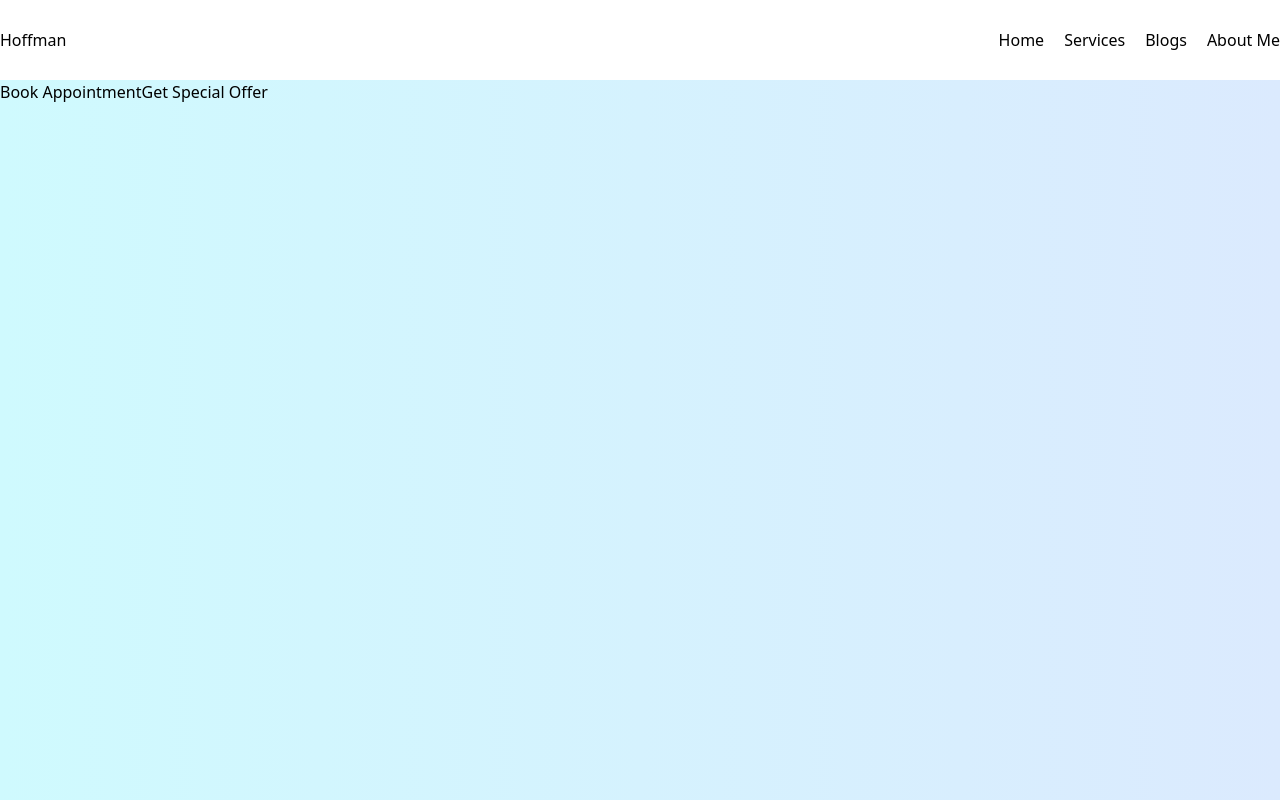
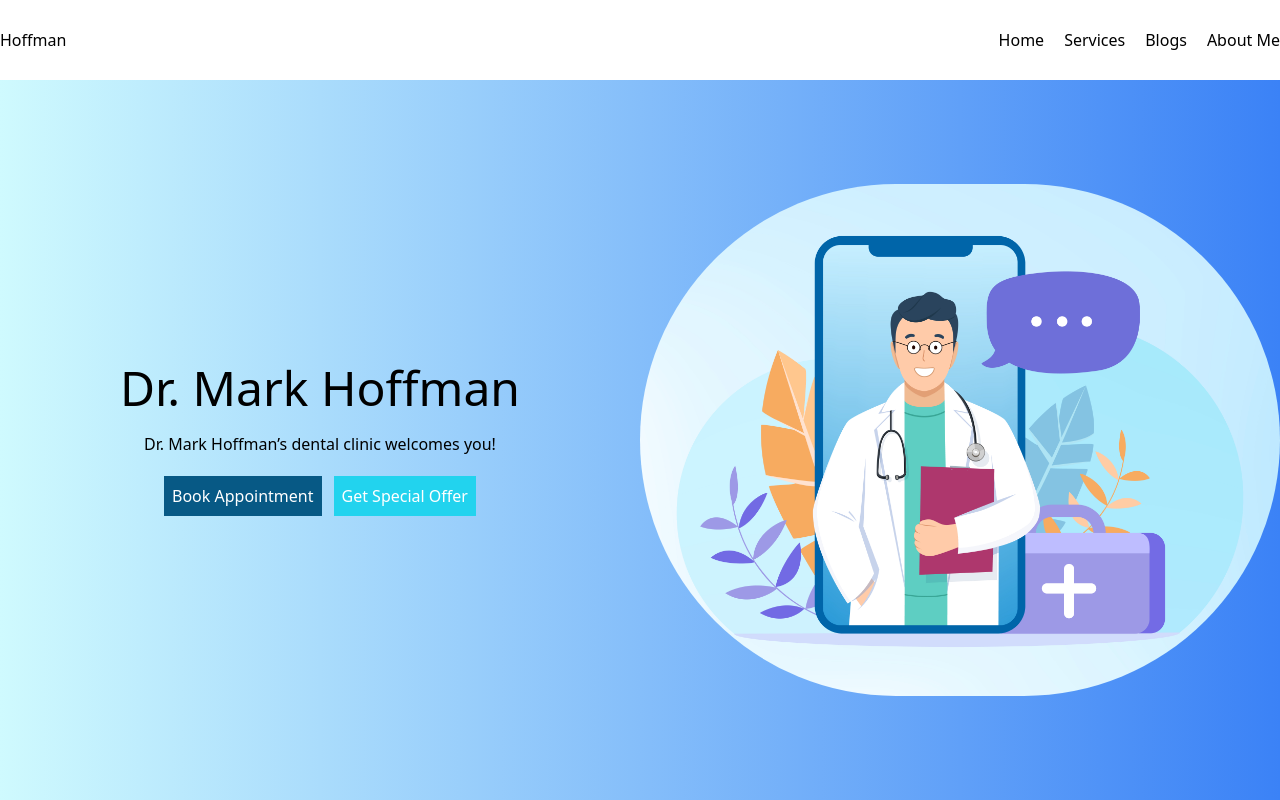
Before and after one commit to iamraihan/doctor-hoffman-independent-service, a React (Create React App) app: page / in a window 1280 px wide. Built offline with nearby package versions, Linux system fonts and the light colour scheme.

Commit message:
banner done

```diff
--- a/src/Pages/Home/Home/Home.js
+++ b/src/Pages/Home/Home/Home.js
@@ -1,11 +1,22 @@
 import React from 'react';
+import bannerOne from '../../../Images/slider/415.jpg'
 
 const Home = () => {
     return (
-        <div className=" bg-gradient-to-r from-cyan-100 to-blue-100" style={{ height: 'calc(100vh - 80px)' }}>
-            <button>Book Appointment</button>
-            <button>Get Special Offer</button>
+        <div className=" bg-gradient-to-r from-cyan-100 to-blue-500 grid md:grid-cols-2" style={{ height: 'calc(100vh - 80px)' }}>
 
+            <div className='flex flex-col justify-center items-center order-2 md:order-1'>
+                <h2 className='text-5xl '>Dr. Mark Hoffman</h2>
+                <p className=' my-5'>Dr. Mark Hoffman’s dental clinic welcomes you!</p>
+                <div>
+                    <button className='bg-sky-800 text-white p-2'>Book Appointment</button>
+                    <button className='bg-cyan-400 p-2 text-white ml-3'>Get Special Offer</button>
+                </div>
+
+            </div>
+            <div className='bg-none flex items-center justify-center order-1 md:order-2'>
+                <img className='rounded-full' src={bannerOne} alt="" />
+            </div>
         </div>
     );
 };
```
Also changed, not shown: src/Images/slider/415.jpg (added).
